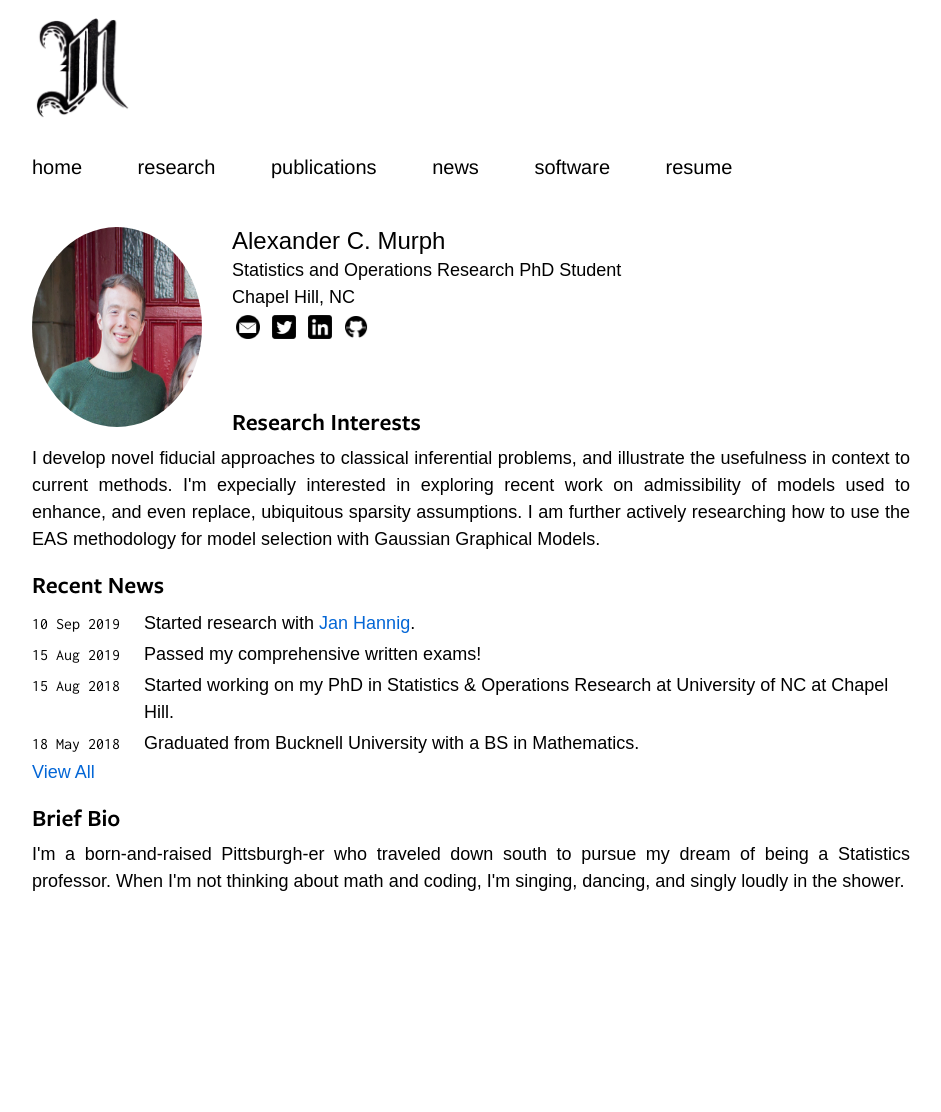
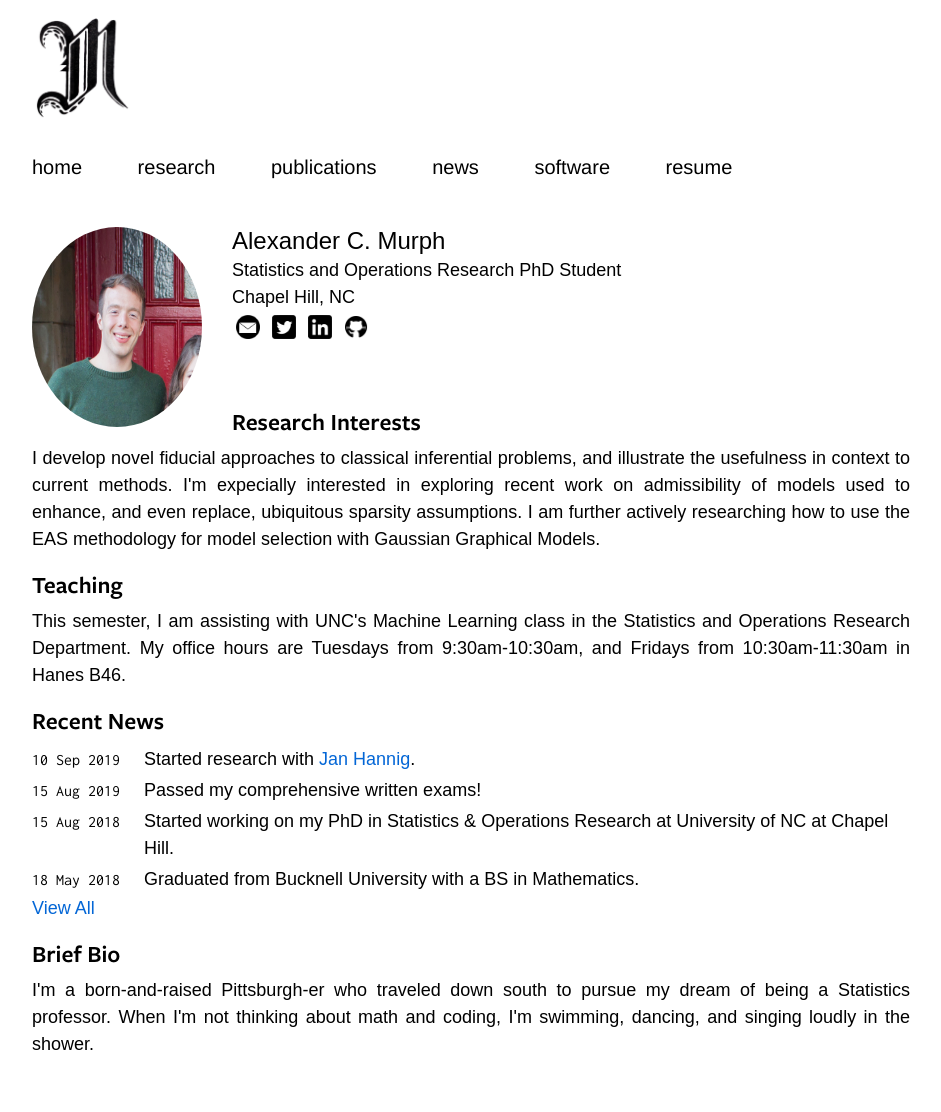
Before and after one commit to sirmurphalot/sirmurphalot.github.io, a Jekyll site: the page built from index.md, in a window 1280 px wide. Shown: the whole page, without its empty margins (169-1110 px from the left). Built offline with Jekyll 4.4.1, drawn with Linux system fonts in a browser that asks for light colours; some web fonts are replaced; before the commit the page ends 949 px from its top, so only the background shows below that.

Commit message:
Updated teaching
Added information about TA-ing and office hours.

```diff
--- a/index.md
+++ b/index.md
@@ -25,6 +25,10 @@ permalink:
     <h3>Research Interests</h3>
     I develop novel fiducial approaches to classical inferential problems, and illustrate the usefulness in context to current methods.  I'm expecially interested in exploring recent work on admissibility of models used to enhance, and even replace, ubiquitous sparsity assumptions. I am further actively researching how to use the EAS methodology for model selection with Gaussian Graphical Models.
 </p>
+<p>
+    <h3>Teaching</h3>
+    This semester, I am assisting with UNC's Machine Learning class in the Statistics and Operations Research Department.  My office hours are Tuesdays from 9:30am-10:30am, and Fridays from 10:30am-11:30am in Hanes B46.
+</p>
     <p>
     <h3>Recent News</h3>
 <table class="news">
@@ -39,6 +43,6 @@ permalink:
     </p>
     <p>
     <h3>Brief Bio</h3>
-    I'm a born-and-raised Pittsburgh-er who traveled down south to pursue my dream of being a Statistics professor.  When I'm not thinking about math and coding, I'm singing, dancing, and singly loudly in the shower.
+    I'm a born-and-raised Pittsburgh-er who traveled down south to pursue my dream of being a Statistics professor.  When I'm not thinking about math and coding, I'm swimming, dancing, and singing loudly in the shower.
     </p>
 </div>
```
Also changed, not shown: 1 other file.
